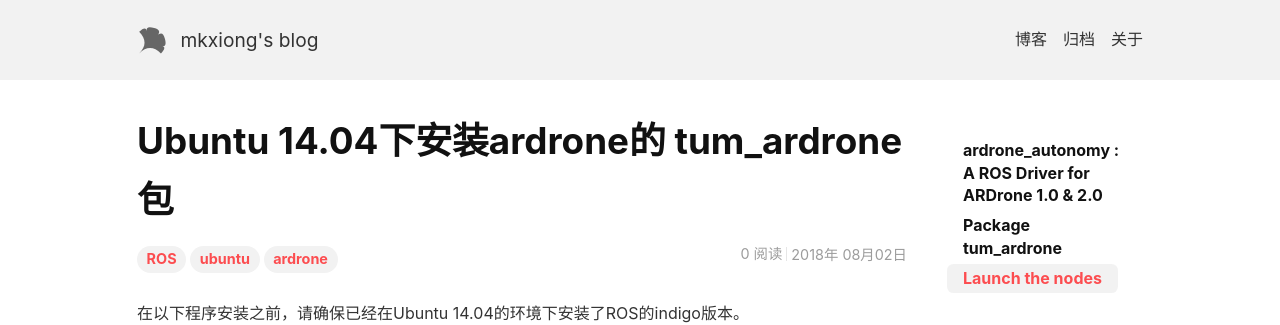
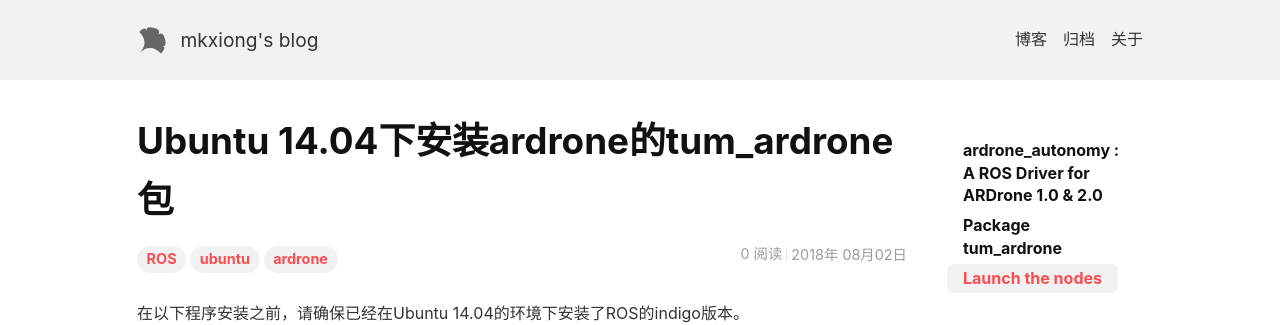
Before and after one commit to MingkangXiong/MingkangXiong.github.io, a Jekyll site: the page built from _posts/2018-08-02-tum_ardrone_installation.md, in a window 1280 px wide and 900 px high. Shown: the top 325 px of the window. Built offline with Jekyll 4.4.1, drawn with Linux system fonts in a browser that asks for light colours; nearby versions of some CDN libraries; comment, search, counter and statistics services are not loaded.

Commit message:
fix a blog

```diff
--- a/_posts/2018-08-02-tum_ardrone_installation.md
+++ b/_posts/2018-08-02-tum_ardrone_installation.md
@@ -1,6 +1,6 @@
 ---
 layout: post
-title: Ubuntu 14.04下安装ardrone的 tum_ardrone包
+title: Ubuntu 14.04下安装ardrone的tum_ardrone包
 key: 20180802
 tags: ROS
   ubuntu
```
